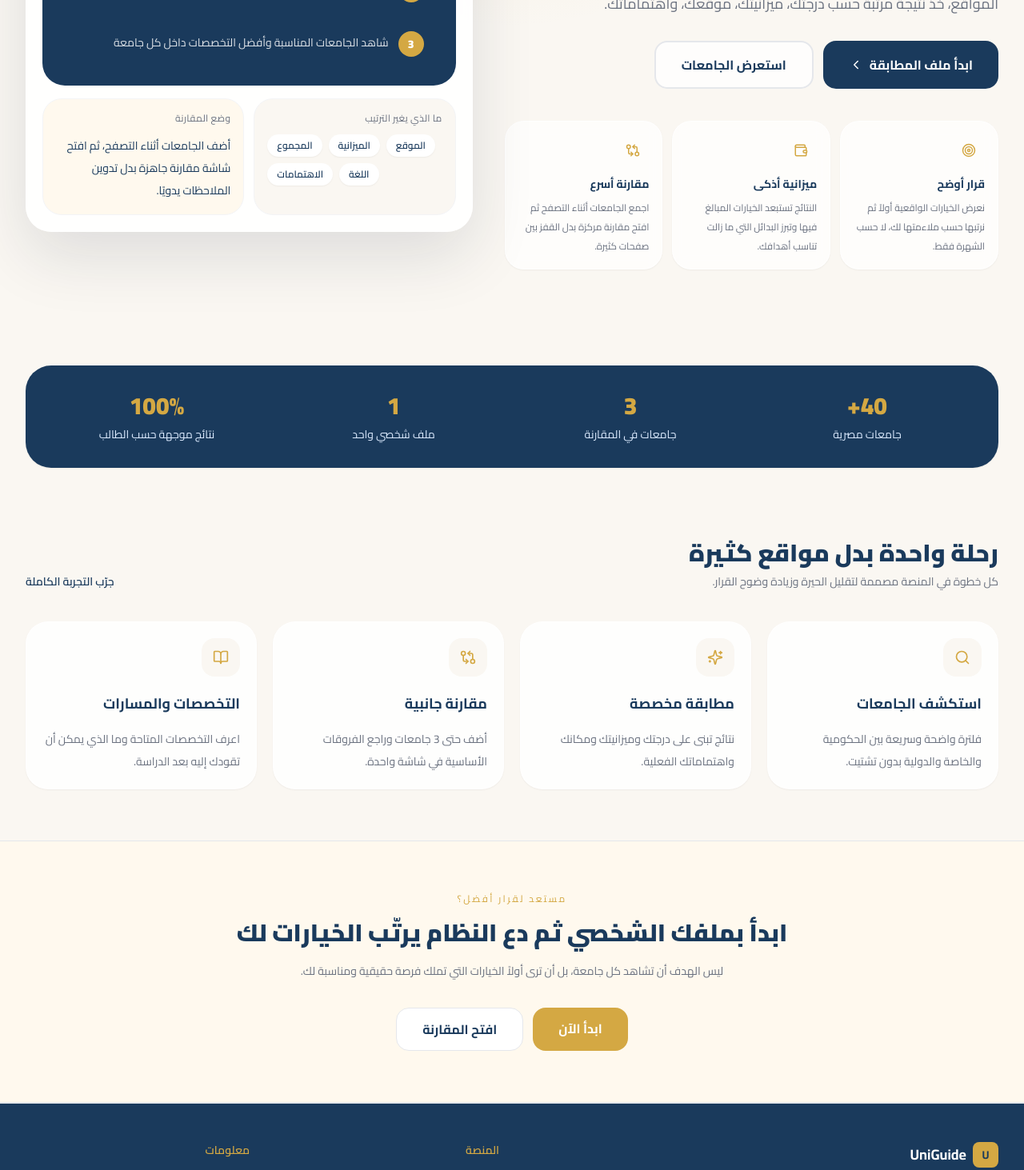
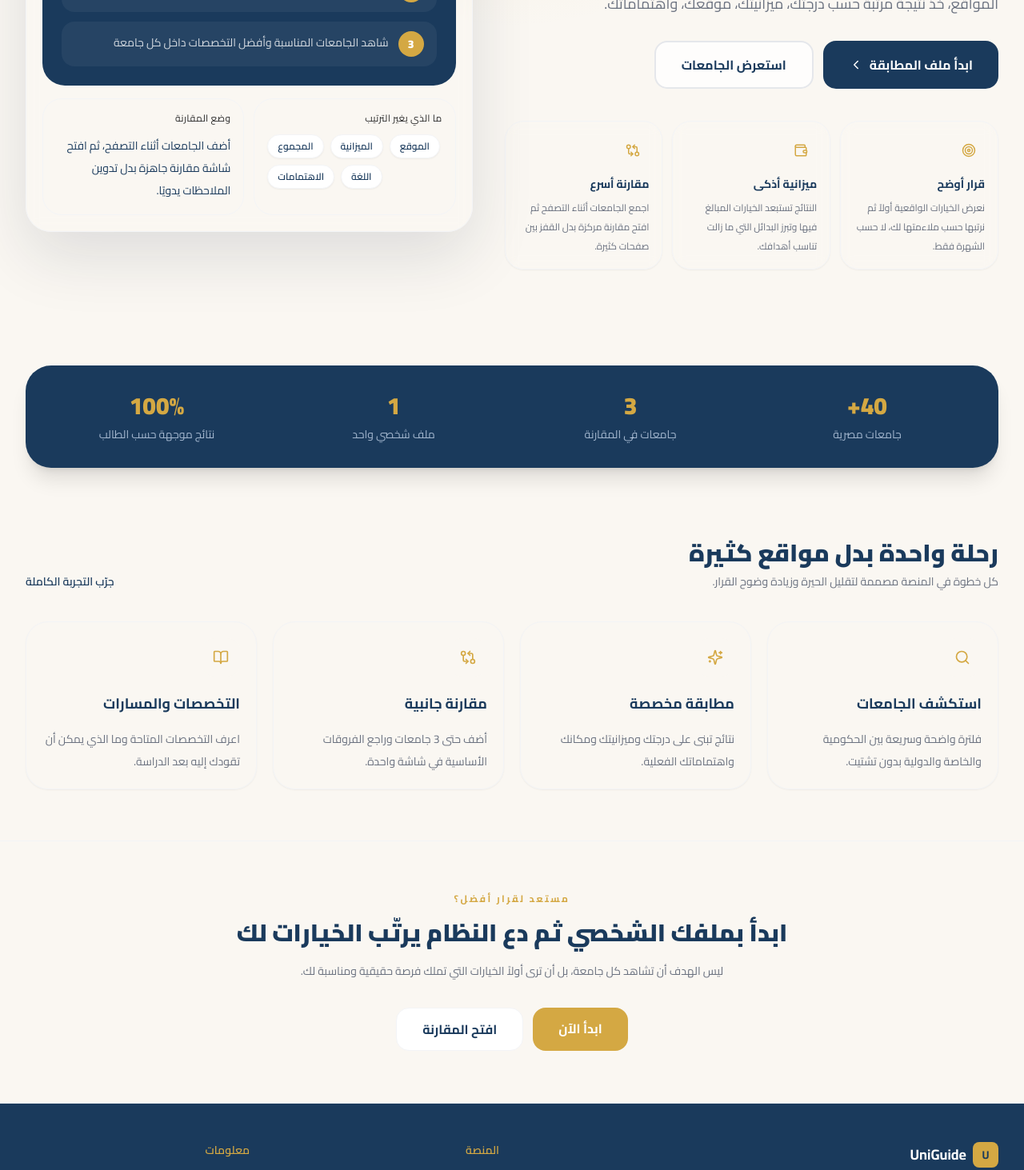
Before and after one commit to Moazislam/uniguide-eg, a Next.js app: page / in a window 1280 px wide. Shown: the part 400-1863 px from the top of the page at 80% size. Built offline with nearby package versions, Linux system fonts and the light colour scheme; no server answers; a web font is replaced by a local one.

Commit message:
Improve landing page contrast and UI polish
- Refined color combinations on the Home page for better readability.
- Replaced remaining hardcoded greys with theme-aware CSS variables.
- Enhanced backdrop blurs and borders for a more modern aesthetic in dark mode.
- Verified build success.

```diff
--- a/src/app/page.tsx
+++ b/src/app/page.tsx
@@ -103,8 +103,8 @@ export default function HomePage() {
 
               <div className="mt-10 grid gap-3 sm:grid-cols-3">
                 {pillars.map((pillar) => (
-                  <div key={pillar.key} className="rounded-3xl border border-white/70 dark:border-border bg-white/70 dark:bg-card-bg/40 p-4 shadow-sm backdrop-blur">
-                    <div className="mb-3 flex h-10 w-10 items-center justify-center rounded-2xl bg-blue/6 dark:bg-amber/10">
+                  <div key={pillar.key} className="rounded-3xl border border-border bg-card-bg/40 p-4 shadow-sm backdrop-blur">
+                    <div className="mb-3 flex h-10 w-10 items-center justify-center rounded-2xl bg-blue/5 dark:bg-amber/10">
                       {pillar.icon}
                     </div>
                     <h2 className="text-sm font-bold text-blue dark:text-text-primary font-cairo">{t(`${pillar.key}.title`)}</h2>
@@ -115,11 +115,11 @@ export default function HomePage() {
             </div>
 
             <div className="relative">
-              <div className="rounded-[32px] border border-white/70 dark:border-border bg-white/90 dark:bg-card-bg/60 p-5 shadow-[0_30px_80px_rgba(15,36,60,0.12)] dark:shadow-[0_30px_80px_rgba(0,0,0,0.3)] backdrop-blur">
+              <div className="rounded-[32px] border border-border bg-card-bg/80 p-5 shadow-[0_30px_80px_rgba(15,36,60,0.12)] dark:shadow-[0_30px_80px_rgba(0,0,0,0.3)] backdrop-blur">
                 <div className={`rounded-[28px] bg-blue dark:bg-blue-dark p-6 text-white ${isRtl ? 'text-right' : 'text-left'}`}>
                   <div className="flex items-center justify-between">
                     <div>
-                      <p className="text-xs uppercase tracking-[0.2em] text-white/55">Matching Preview</p>
+                      <p className="text-xs uppercase tracking-[0.2em] text-white/50">Matching Preview</p>
                       <p className="mt-2 text-2xl font-black font-cairo">{t("preview.title")}</p>
                     </div>
                     <div className="rounded-2xl bg-white/10 px-3 py-2 text-center">
@@ -130,29 +130,29 @@ export default function HomePage() {
 
                   <div className="mt-6 space-y-3">
                     {steps.map((step, index) => (
-                      <div key={index} className="flex items-start gap-3 rounded-2xl bg-white/6 px-4 py-3">
+                      <div key={index} className="flex items-start gap-3 rounded-2xl bg-white/5 px-4 py-3">
                         <div className="flex h-8 w-8 shrink-0 items-center justify-center rounded-full bg-amber text-sm font-black text-white">
                           {index + 1}
                         </div>
-                        <p className={`pt-1 text-sm text-white/85 font-cairo ${isRtl ? 'text-right' : 'text-left'}`}>{step}</p>
+                        <p className={`pt-1 text-sm text-white/80 font-cairo ${isRtl ? 'text-right' : 'text-left'}`}>{step}</p>
                       </div>
                     ))}
                   </div>
                 </div>
 
                 <div className="mt-4 grid gap-3 sm:grid-cols-2">
-                  <div className={`rounded-3xl border border-gray-100 dark:border-border bg-cream dark:bg-card-bg/30 p-4 ${isRtl ? 'text-right' : 'text-left'}`}>
-                    <p className="text-xs uppercase tracking-wide text-text-secondary">{t("preview.factors")}</p>
+                  <div className={`rounded-3xl border border-border bg-cream/50 dark:bg-blue-dark/30 p-4 ${isRtl ? 'text-right' : 'text-left'}`}>
+                    <p className="text-xs uppercase tracking-wide text-text-secondary/70">{t("preview.factors")}</p>
                     <div className={`mt-3 flex flex-wrap gap-2 ${isRtl ? 'flex-row-reverse' : 'flex-row'}`}>
                       {localizedFactors.map((item) => (
-                        <span key={item} className="rounded-full bg-white dark:bg-blue px-3 py-1.5 text-xs font-semibold text-blue dark:text-text-primary shadow-sm">
+                        <span key={item} className="rounded-full bg-card-bg px-3 py-1.5 text-xs font-semibold text-blue dark:text-text-primary shadow-sm border border-border">
                           {item}
                         </span>
                       ))}
                     </div>
                   </div>
-                  <div className={`rounded-3xl border border-gray-100 dark:border-border bg-[#fff9ee] dark:bg-amber/5 p-4 ${isRtl ? 'text-right' : 'text-left'}`}>
-                    <p className="text-xs uppercase tracking-wide text-text-secondary">{isRtl ? "وضع المقارنة" : "Compare mode"}</p>
+                  <div className={`rounded-3xl border border-border bg-amber/5 p-4 ${isRtl ? 'text-right' : 'text-left'}`}>
+                    <p className="text-xs uppercase tracking-wide text-text-secondary/70">{isRtl ? "وضع المقارنة" : "Compare mode"}</p>
                     <p className="mt-3 text-sm leading-7 text-blue dark:text-text-primary font-cairo">
                       {t("preview.compare")}
                     </p>
@@ -164,7 +164,7 @@ export default function HomePage() {
         </section>
 
         <section className="mx-auto max-w-7xl px-4 py-6 sm:px-6 lg:px-8">
-          <div className="grid gap-4 rounded-[32px] bg-blue dark:bg-blue-dark px-6 py-8 text-center text-white shadow-sm md:grid-cols-4">
+          <div className="grid gap-4 rounded-[32px] bg-blue dark:bg-blue-dark px-6 py-8 text-center text-white shadow-xl shadow-blue/10 dark:shadow-none md:grid-cols-4">
             {[
               { value: "40+", key: "stats.universities" },
               { value: "3", key: "stats.compare" },
@@ -173,7 +173,7 @@ export default function HomePage() {
             ].map((item) => (
               <div key={item.key}>
                 <p className="text-3xl font-black text-amber">{item.value}</p>
-                <p className="mt-2 text-sm text-blue-100 font-cairo">{t(item.key)}</p>
+                <p className="mt-2 text-sm text-blue-100/70 font-cairo">{t(item.key)}</p>
               </div>
             ))}
           </div>
@@ -197,9 +197,9 @@ export default function HomePage() {
               <Link
                 key={feature.href}
                 href={feature.href}
-                className={`group rounded-[28px] border border-white/70 dark:border-border bg-white/80 dark:bg-card-bg/40 p-5 shadow-sm transition-all hover:-translate-y-1 hover:border-amber/30 hover:shadow-lg ${isRtl ? 'text-right' : 'text-left'}`}
+                className={`group rounded-[28px] border border-border bg-card-bg/40 p-5 shadow-sm transition-all hover:-translate-y-1 hover:border-amber/30 hover:shadow-lg ${isRtl ? 'text-right' : 'text-left'}`}
               >
-                <div className={`flex h-12 w-12 items-center justify-center rounded-2xl bg-cream dark:bg-blue/20 transition-colors group-hover:bg-[#fff4d9] dark:group-hover:bg-amber/10 ${isRtl ? 'mr-0 ml-auto' : 'ml-0 mr-auto'}`}>
+                <div className={`flex h-12 w-12 items-center justify-center rounded-2xl bg-cream dark:bg-blue/20 transition-colors group-hover:bg-amber/10 dark:group-hover:bg-amber/10 ${isRtl ? 'mr-0 ml-auto' : 'ml-0 mr-auto'}`}>
                   {feature.icon}
                 </div>
                 <h3 className="mt-5 text-lg font-bold text-blue dark:text-text-primary font-cairo">{t(`${feature.key}.title`)}</h3>
@@ -209,9 +209,9 @@ export default function HomePage() {
           </div>
         </section>
 
-        <section className="border-y border-amber/20 dark:border-amber/10 bg-[#fff9ee] dark:bg-amber/5 py-16">
+        <section className="border-y border-border bg-amber/5 py-16">
           <div className="mx-auto max-w-4xl px-4 text-center sm:px-6">
-            <p className="text-xs uppercase tracking-[0.2em] text-amber">{t("cta.ready")}</p>
+            <p className="text-xs uppercase tracking-[0.2em] text-amber font-bold">{t("cta.ready")}</p>
             <h2 className="mt-4 text-3xl font-black text-blue dark:text-text-primary font-cairo">
               {t("cta.title")}
             </h2>
@@ -221,13 +221,13 @@ export default function HomePage() {
             <div className="mt-8 flex flex-col justify-center gap-3 sm:flex-row">
               <Link
                 href="/onboarding"
-                className="rounded-2xl bg-amber px-8 py-3.5 text-base font-bold text-white transition-colors hover:bg-amber-dark dark:text-blue-dark"
+                className="rounded-2xl bg-amber px-8 py-3.5 text-base font-bold text-white dark:text-blue-dark transition-colors hover:bg-amber-dark"
               >
                 {t("nav.start")}
               </Link>
               <Link
                 href="/compare"
-                className="rounded-2xl border border-blue/15 dark:border-border bg-white dark:bg-card-bg/40 px-8 py-3.5 text-base font-bold text-blue dark:text-text-primary transition-colors hover:border-amber/40"
+                className="rounded-2xl border border-border bg-card-bg px-8 py-3.5 text-base font-bold text-blue dark:text-text-primary transition-colors hover:border-amber/40"
               >
                 {t("cta.openCompare")}
               </Link>
```
